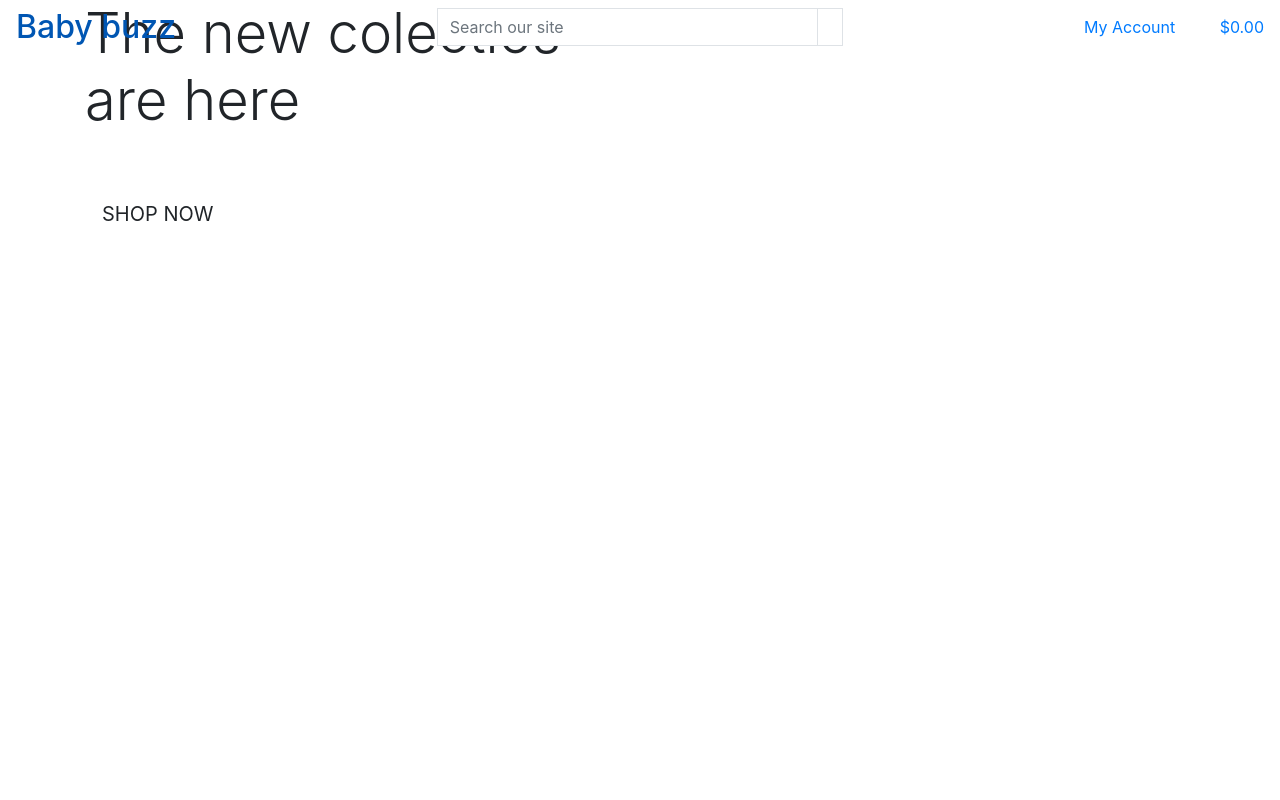
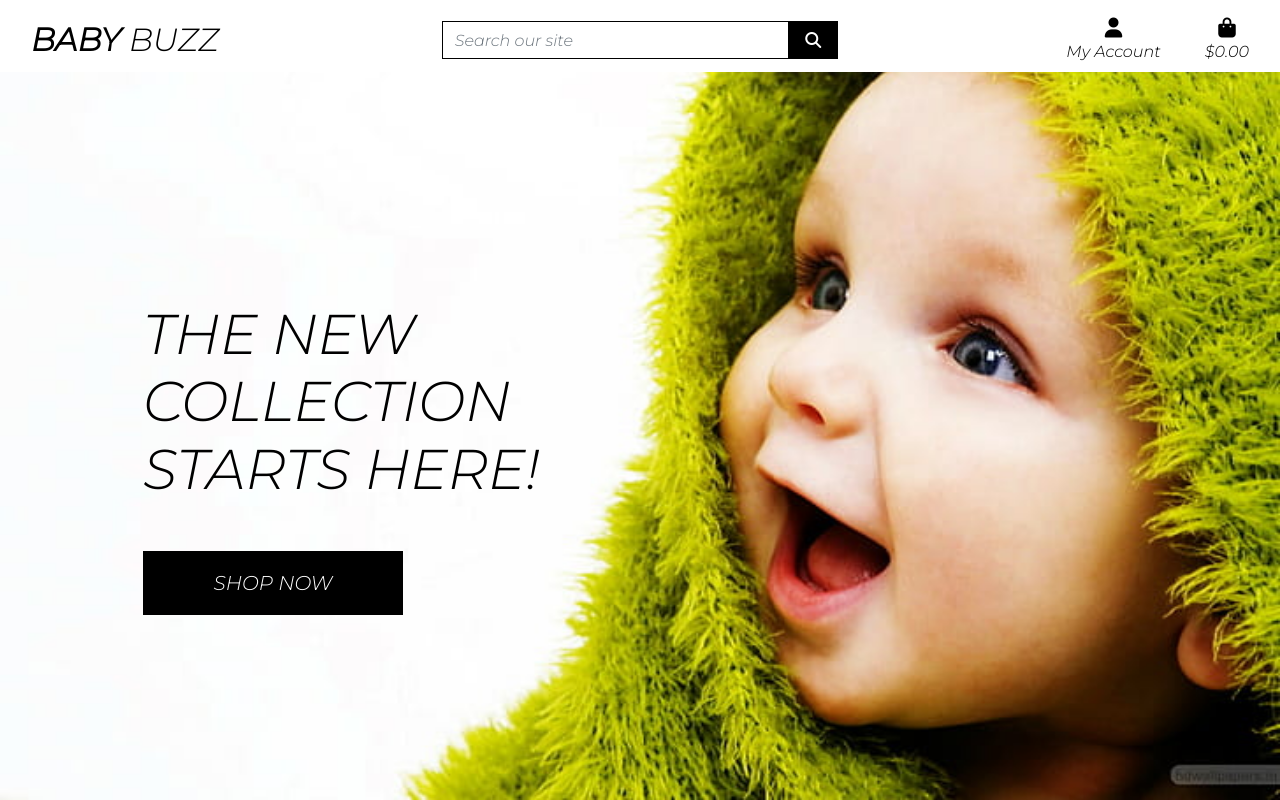
Before and after one commit to cachimiro/baby-buzz, a Django app: page / in a window 1280 px wide. Run offline with Django 3.2, Linux system fonts and the light colour scheme; some libraries are stand-ins or nearby versions.

Commit message:
added home page header and css

```diff
--- a/baby_buzz/settings.py
+++ b/baby_buzz/settings.py
@@ -145,3 +145,7 @@ USE_TZ = True
 # https://docs.djangoproject.com/en/3.0/howto/static-files/
 
 STATIC_URL = '/static/'
+STATICFILES_DIRS = (os.path.join(BASE_DIR, 'static'),)
+
+MEDIA_URL = '/media/'
+MEDIA_ROOT = os.path.join(BASE_DIR, 'media')
--- a/baby_buzz/urls.py
+++ b/baby_buzz/urls.py
@@ -15,9 +15,11 @@ Including another URLconf
 """
 from django.contrib import admin
 from django.urls import path, include
+from django.conf import settings
+from django.conf.urls.static import static
 
 urlpatterns = [
     path('admin/', admin.site.urls),
     path('accounts/', include('allauth.urls')),
     path('', include('home.urls')),
-]
+] + static(settings.MEDIA_URL, document_root=settings.MEDIA_ROOT)
--- a/home/templates/home/index.html
+++ b/home/templates/home/index.html
@@ -13,7 +13,7 @@
 <div class="container h-100">
 <div class="row h-100">
 <div class="col-7 col-md-6 my-auto">
-<h1 class="display-4 logo-font text-black">The  new colectios are here</h1>
+<h1 class="display-4 logo-font text-black">The new collection starts here!</h1>
 <div class="my-5">
 <h4>
 <a href="" class="shop-now-button btn btn-lg rounded-0 text-uppercase py-3">Shop Now</a>
--- /dev/null
+++ b/static/css/base.css
@@ -0,0 +1,81 @@
+html {
+    height: 100%;
+}
+
+body {
+    background: url('/media/babby.jpg') no-repeat center center fixed;
+    background-size: cover;
+    height: calc(100vh - 164px);
+    color: #555;
+    font-family: 'Montserrat', sans-serif;
+}
+
+/* from Bulma */
+.icon {
+    align-items: center;
+    display: inline-flex;
+    justify-content: center;
+    height: 1.5rem;
+    width: 1.5rem;
+}
+
+.logo-font {
+    text-transform: uppercase;
+}
+
+.main-logo-link {
+    width: fit-content;
+}
+
+.shop-now-button {
+    background: black;
+    color: white;
+    min-width: 260px;
+}
+
+.btn-black {
+    background: black;
+    color: white;
+}
+
+.shop-now-button:hover,
+.shop-now-button:active,
+.shop-now-button:focus,
+.btn-black:hover,
+.btn-black:active,
+.btn-black:focus {
+    background: #222;
+    color: white;
+}
+
+.text-black {
+    color: #000 !important;
+}
+
+.border-black {
+    border: 1px solid black !important;
+}
+
+/* -------------------------------- Media Queries */
+
+/* Slightly larger container on xl screens */
+@media (min-width: 1200px) {
+  .container {
+    max-width: 80%;
+  }
+}
+
+/* fixed top navbar only on medium and up */
+@media (min-width: 992px) {
+    .fixed-top-desktop-only {
+        position: fixed;
+        top: 0;
+        right: 0;
+        left: 0;
+        z-index: 1030;
+    }
+
+    .header-container {
+        padding-top: 164px;
+    }
+}
--- a/templates/base.html
+++ b/templates/base.html
@@ -11,23 +11,28 @@
     {% endblock %}
     {% block corecss %}
     <link rel="stylesheet" href="https://stackpath.bootstrapcdn.com/bootstrap/4.5.0/css/bootstrap.min.css" integrity="sha384-9aIt2nRpC12Uk9gS9baDl411NQApFmC26EwAOH8WgZl5MYYxFfc+NcPb1dKGj7Sk" crossorigin="anonymous">
+    <link href="https://fonts.googleapis.com/css2?family=Montserrat:ital,wght@1,300&display=swap" rel="stylesheet">
+    <link rel="stylesheet" href="{% static 'css/base.css' %}">
     {% endblock %}
     {% block extra_css %}
     {% endblock %}
      {% block corejs %}
-    <script src="https://code.jquery.com/jquery-3.5.1.slim.min.js" integrity="sha384-DfXdz2htPH0lsSSs5nCTpuj/zy4C+OGpamoFVy38MVBnE+IbbVYUew+OrCXaRkfj" crossorigin="anonymous"></script>
+        <script src="https://kit.fontawesome.com/ba0b1f2357.js" crossorigin="anonymous"></script>
+        <script src="https://code.jquery.com/jquery-3.4.1.slim.min.js" integrity="sha384-J6qa4849blE2+poT4WnyKhv5vZF5SrPo0iEjwBvKU7imGFAV0wwj1yYfoRSJoZ+n" crossorigin="anonymous"></script>
         <script src="https://cdn.jsdelivr.net/npm/popper.js@1.16.0/dist/umd/popper.min.js" integrity="sha384-Q6E9RHvbIyZFJoft+2mJbHaEWldlvI9IOYy5n3zV9zzTtmI3UksdQRVvoxMfooAo" crossorigin="anonymous"></script>
-    <script src="https://stackpath.bootstrapcdn.com/bootstrap/4.5.0/js/bootstrap.min.js" integrity="sha384-OgVRvuATP1z7JjHLkuOU7Xw704+h835Lr+6QL9UvYjZE3Ipu6Tp75j7Bh/kR0JKI" crossorigin="anonymous"></script>
+        <script src="https://stackpath.bootstrapcdn.com/bootstrap/4.4.1/js/bootstrap.min.js" integrity="sha384-wfSDF2E50Y2D1uUdj0O3uMBJnjuUD4Ih7YwaYd1iqfktj0Uod8GCExl3Og8ifwB6" crossorigin="anonymous"></script>
     {% endblock %}
     {% block extra_js %}
     {% endblock %}
     <title>Baby Buzz {% block extra_title %} {% endblock %}</title>
   </head>
   <body>
-    <header class="cointainer-fluid fixed-top">
-    <div class="row">
+    <header class="container-fluid fixed-top">
+        <div id="topnav" class="row bg-white pt-lg-2 d-none d-lg-flex">
             <div class="col-12 col-lg-4 my-auto py-1 py-lg-0 text-center text-lg-left">
-    <a href="{% url 'home' %}" class="nav-link main-logo-link"><h2 class="logo-font text-black my-0">Baby buzz</h2></a>
+                <a href="{% url 'home' %}" class="nav-link main-logo-link">
+                    <h2 class="logo-font text-black my-0"><strong>baby</strong> Buzz</h2>
+                </a>
             </div>
             <div class="col-12 col-lg-4 my-auto py-1 py-lg-0">
                 <form method="GET" action="">
@@ -95,8 +100,5 @@
     {% block postloadjs %}
     {% endblock %}
 
-    <script src="https://code.jquery.com/jquery-3.5.1.slim.min.js" integrity="sha384-DfXdz2htPH0lsSSs5nCTpuj/zy4C+OGpamoFVy38MVBnE+IbbVYUew+OrCXaRkfj" crossorigin="anonymous"></script>
-    <script src="https://cdn.jsdelivr.net/npm/popper.js@1.16.0/dist/umd/popper.min.js" integrity="sha384-Q6E9RHvbIyZFJoft+2mJbHaEWldlvI9IOYy5n3zV9zzTtmI3UksdQRVvoxMfooAo" crossorigin="anonymous"></script>
-    <script src="https://stackpath.bootstrapcdn.com/bootstrap/4.5.0/js/bootstrap.min.js" integrity="sha384-OgVRvuATP1z7JjHLkuOU7Xw704+h835Lr+6QL9UvYjZE3Ipu6Tp75j7Bh/kR0JKI" crossorigin="anonymous"></script>
 </body>
 </html>
```
Also changed, not shown: media/babby.jpg (added), media/babybuzz.png (added). Lines whose indentation alone changed are shown as unchanged.
